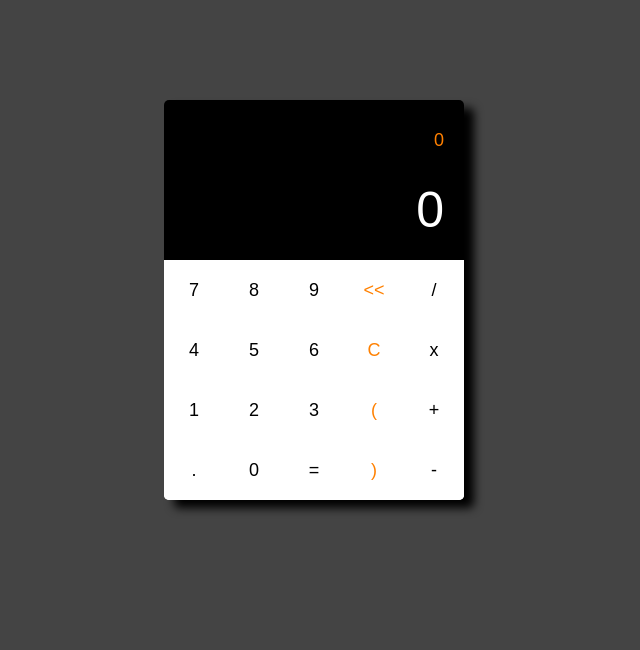
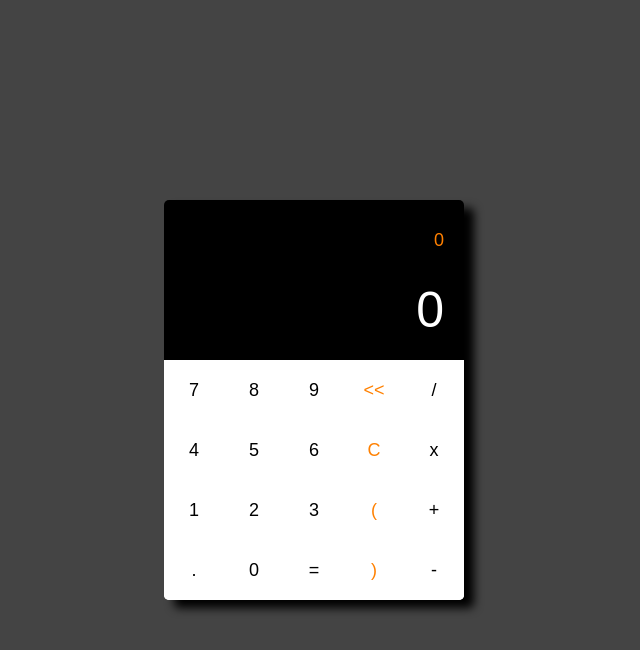
Before and after one commit to GouldPek/AlexeyBelous, a plain HTML site: page index.html in a window 1280 px wide. Shown: the whole page, without its empty margins (326-966 px from the left). Drawn offline with Linux system fonts and the light colour scheme.

Commit message:
Add files via upload

```diff
--- a/style__calc.css
+++ b/style__calc.css
@@ -8,7 +8,10 @@
 
 body{
 	background: #444;
-	height: 1vh;
+	height: 100vh;
+	display: flex;
+	justify-content: center;
+	align-items: center;
 }
 
 
@@ -19,7 +22,6 @@ body{
 .calculator{
 	width:300px;
 	height: 400px;
-	margin: 100px auto 0 auto;
 	box-shadow: 10px 8px 10px black;
 	border-radius: 5px;
 }
```
